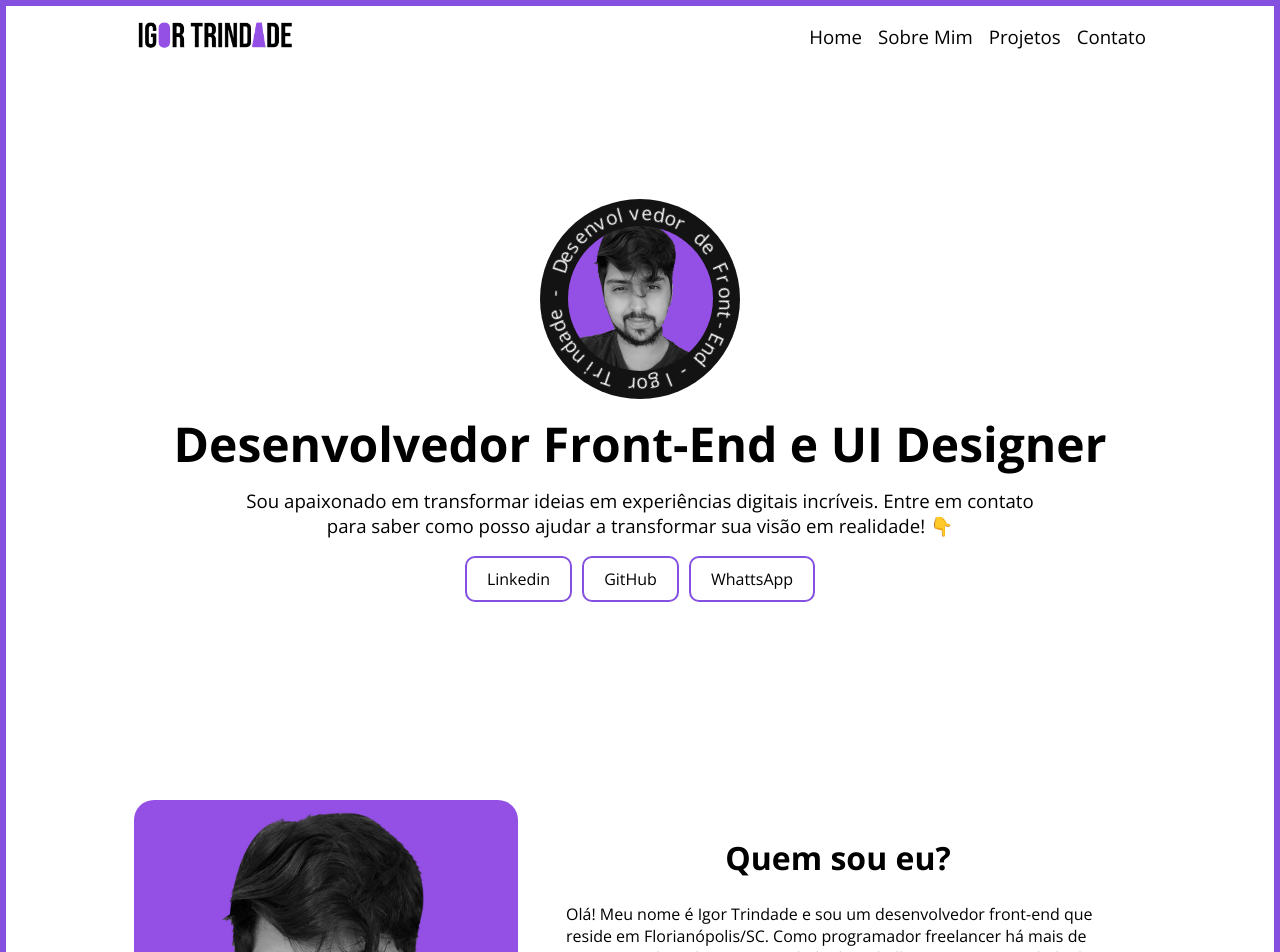
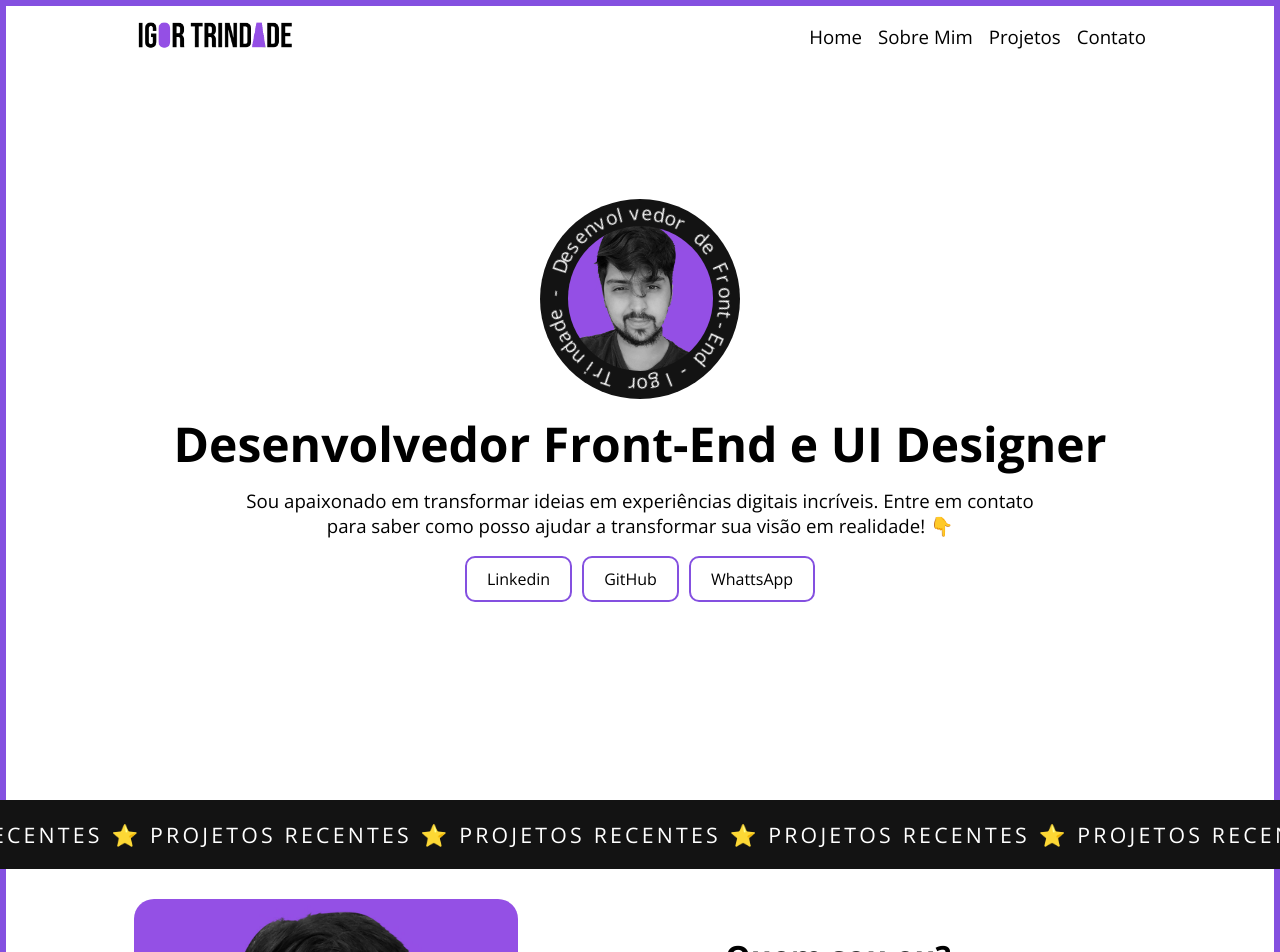
Before and after one commit to igortrindadelg/portfolio, a Next.js app: page / in a window 1280 px wide. Shown: the top 952 px of the page. Built offline with nearby package versions, Linux system fonts and the light colour scheme.

Commit message:
texto deslizante adicionado

```diff
--- a/components/ImagemCirculo.jsx
+++ b/components/ImagemCirculo.jsx
@@ -2,9 +2,13 @@ import styles from '../styles/ImagemCirculo.module.scss'
 
 export default function ImagemCirculo() {
     const texto = `Igor Trindade - Desenvolvedor de Front-End -`
+    function click() {
+        return (window.location.href='#');
+    }
 
     return (
-        <div className={styles.textoCircular}>
+        <div className={styles.textoCircular}
+        onClick={click}>
             <div className={styles.meioTexto}></div>
             <div className={styles.textoContainer}>
                     {texto.split("").map(
--- a/components/Projects.jsx
+++ /dev/null
@@ -1,12 +0,0 @@
-import styles from '../styles/Projects.module.scss'
-
-export default function Projects() {
-    return(
-        <section className={styles.projectsContainer}>
-            <div className={styles.scrollText}>
-                <h4>Projetos Recentes - Projetos Recentes - Projetos Recentes - Projetos Recentes - Projetos Recentes - Projetos Recentes - Projetos Recentes - Projetos Recentes - Projetos Recentes - Projetos Recentes - Projetos Recentes - Projetos Recentes - </h4>
-
-            </div>
-        </section>
-    )
-}
--- /dev/null
+++ b/components/TextoDeslizante.jsx
@@ -0,0 +1,11 @@
+import styles from '../styles/TextoDeslizante.module.scss'
+
+export default function TextoDeslizante() {
+    return(
+        <section className={styles.TextoDeslizanteContainer}>
+            <div className={styles.scrollText}>
+                <h4>&#11088; Projetos Recentes &#11088; Projetos Recentes &#11088; Projetos Recentes &#11088; Projetos Recentes &#11088; Projetos Recentes 	&#11088; Projetos Recentes &#11088; Projetos Recentes &#11088; Projetos Recentes &#11088; Projetos Recentes &#11088; Projetos Recentes &#11088; Projetos Recentes &#11088; Projetos Recentes &#11088; </h4>
+            </div>
+        </section>
+    )
+}
--- a/pages/index.jsx
+++ b/pages/index.jsx
@@ -2,7 +2,7 @@ import styles from '../styles/Home.module.scss'
 import Hero from '../components/Hero'
 import Navbar from '../components/Navbar'
 import SobreMim from '../components/SobreMim'
-import Projects from '../components/Projects'
+import TextoDeslizante from '../components/TextoDeslizante'
 
 export default function Home() {
   return (
@@ -12,8 +12,7 @@ export default function Home() {
         <Hero />
       </div>
 
-      {/* <Projects /> */}
-
+      <TextoDeslizante />
 
       <div id='sobreMim'className={styles.sobreMimContainer}>
         <SobreMim />
--- a/styles/Hero.module.scss
+++ b/styles/Hero.module.scss
@@ -13,8 +13,7 @@
         margin: 12px 0;
         opacity: 0;
         transform: translateY(-50px);
-        animation: aparecer 1s forwards;
-        animation-delay: 0.25s;
+        animation: aparecer 1s forwards 0.25s;
     }
 
     .descricaoCTA {
@@ -23,8 +22,7 @@
         padding: 0 100px;
         opacity: 0;
         transform: translateY(-50px);
-        animation: aparecer 1s forwards;
-        animation-delay: 0.5s;
+        animation: aparecer 1s forwards 0.5s;
     }
 
     display: grid;
@@ -39,18 +37,18 @@
     justify-content: flex-start;
     opacity: 0;
     transform: translateY(-50px);
-    animation: aparecer2 1s forwards;
-    animation-delay: 0.75s;
+    animation: aparecer2 1s forwards 0.75s;
 }
 
 .socialButtons {
     border: 2px solid #8450e0;
     padding: 10px 20px;
     border-radius: 10px;
+    transition: all 0.5s ease-in;
 }
 
 .socialButtons:hover {
-    border: 2px solid black;
+    border: 2px solid #8450e0;
     background-color: #8450e0;
     color: white;
     rotate: -5deg;
--- a/styles/ImagemCirculo.module.scss
+++ b/styles/ImagemCirculo.module.scss
@@ -10,6 +10,8 @@
     opacity: 0;
     transform: translateY(-50px);
     animation: aparecer 1s forwards;
+    transition: all 1s ease-in-out;
+    cursor: pointer;
 
     .meioTexto {
         position: absolute;
@@ -57,4 +59,8 @@
       opacity: 1;
       transform: translateY(0);
     }
-  }
+}
+
+.textoCircular:hover {
+    rotate: -10deg;
+}
--- a/styles/SobreMim.module.scss
+++ b/styles/SobreMim.module.scss
@@ -2,6 +2,7 @@
     display: grid;
     grid-template-columns: auto 1fr;
     grid-gap: 12px;
+    padding-top: 30px;
 }
 
 .heroImagemContainer {
--- a/styles/Projects.module.scss
+++ b/styles/TextoDeslizante.module.scss
@@ -1,4 +1,4 @@
-.projectsContainer {
+.TextoDeslizanteContainer {
     overflow: hidden;
 }
 
@@ -6,14 +6,14 @@
     width: calc(100% + 400px);
     left: -400px;
     display: flex;
-    background-color: black;
+    background-color: #131313;
     color: white;
-    padding: 18px 0;
+    padding: 20px 0;
 
     h4 {
         margin-right: 16px;
         font-weight: 400;
-        font-size: 20pt;
+        font-size: 16pt;
         text-transform: uppercase;
         letter-spacing: 0.2rem;
         white-space: nowrap;
```
Also changed, not shown: styles/Navbar.module.scss (line endings or trailing spaces).
